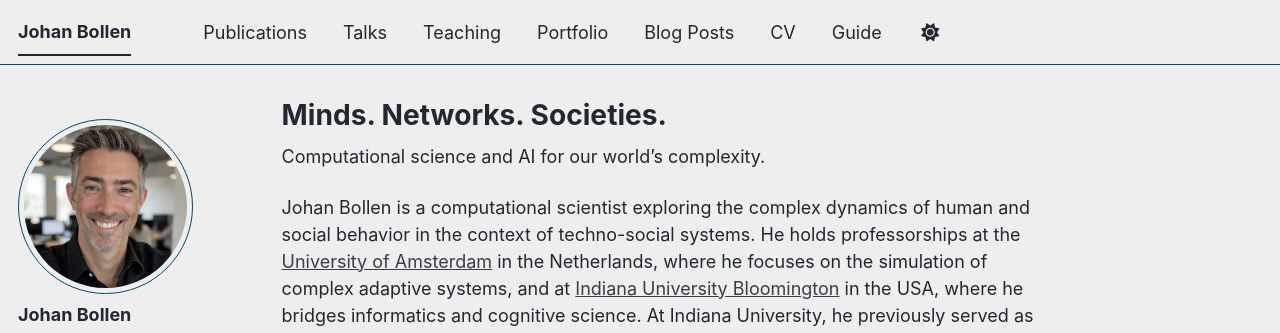
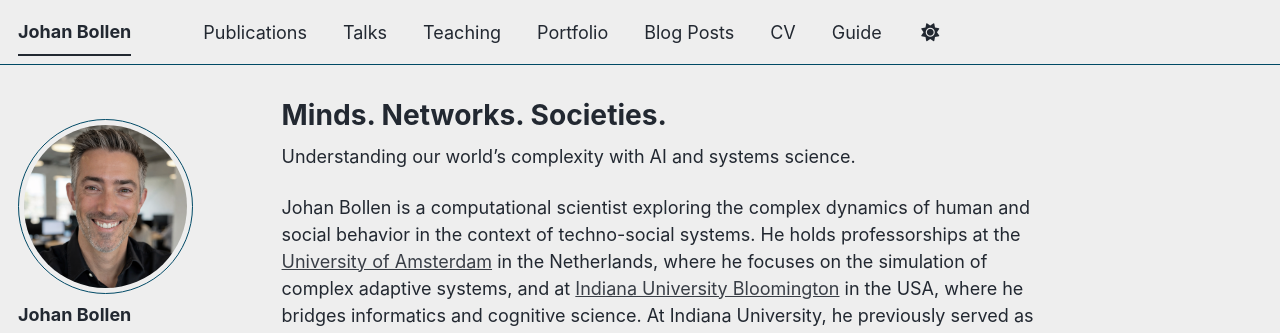
Before and after one commit to jbollen/jbollen.github.io, a Jekyll site: the page built from _pages/about.md, in a window 1280 px wide and 1293 px high. Shown: the top 333 px of the window. Built offline with Jekyll 4.4.1, drawn with Linux system fonts in a browser that asks for light colours; some web fonts are replaced; a script bundle is joined from its source files by our own code; library files that are not in the unit come from our copies.

Commit message:
Update about.md

```diff
--- a/_pages/about.md
+++ b/_pages/about.md
@@ -7,7 +7,7 @@ redirect_from:
   - /about.html
 ---
 
-Computational science and AI for our world's complexity.
+Understanding our world's complexity with AI and systems science.
 
 Johan Bollen is a computational scientist exploring the complex dynamics of human and social behavior in the context of techno-social systems. He holds professorships at the [University of Amsterdam](https://en.wikipedia.org/wiki/University_of_Amsterdam) in the Netherlands, where he focuses on the simulation of complex adaptive systems, and at [Indiana University Bloomington](https://www.indiana.edu/) in the USA, where he bridges informatics and cognitive science. At Indiana University, he previously served as Chair of the Informatics department of the [Luddy School of Informatics, Computing, and Engineering](https://luddy.iu.edu/index.html), now directs the Center for Social and Biomedical Complexity (CSBC), and leads the SOCIAL Lab. He serves on the board of directors of the [Center for Urban Mental Health](https://www.centreforurbanmentalhealth.com/) at the University of Amsterdam [Institute for Advanced studies](https://ias.uva.nl/). He is a Synergy Program for Analysing Resilience and Critical transitionS (SPARCS) fellow at [Wageningen University and Research](https://www.wur.nl/en.htm).
 
```
